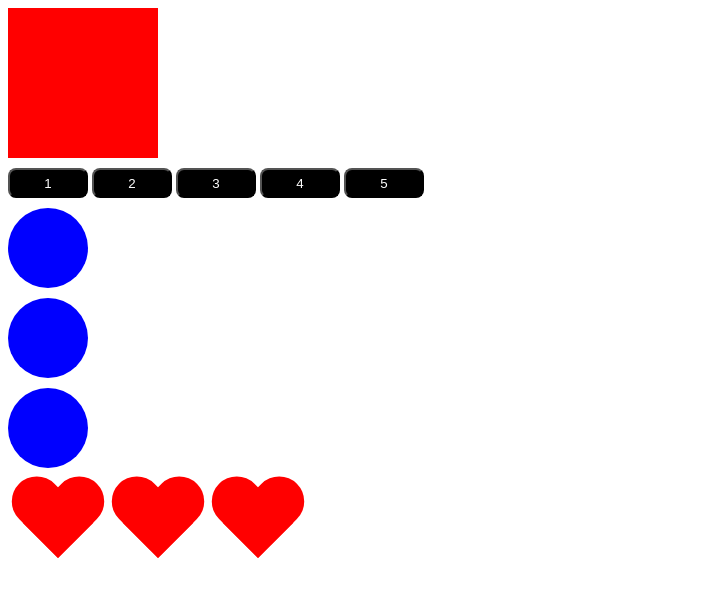
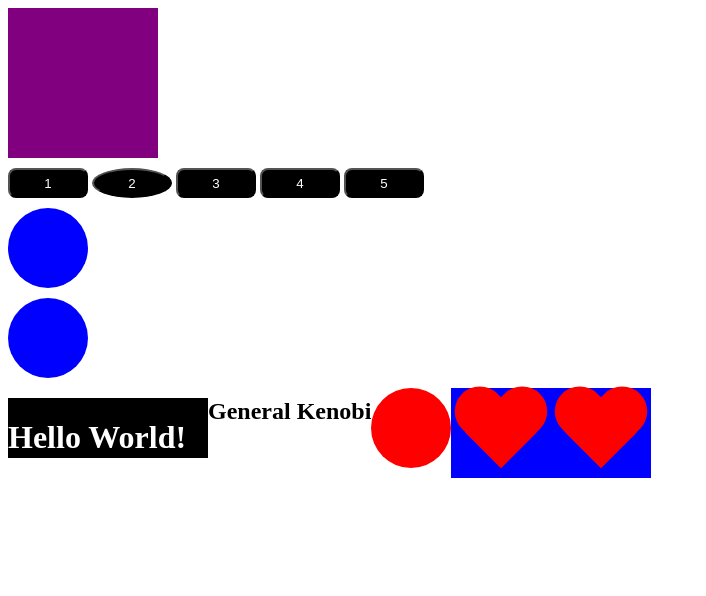
Before and after one commit to photon299/firstModuleCodeRep, a plain HTML site: page index.html in a window 1280 px wide. Shown: the whole page, without its empty margins (0-706 px from the left). Drawn offline with Linux system fonts and the light colour scheme.

Commit message:
05.12 day

```diff
--- a/script.js
+++ b/script.js
@@ -1049,17 +1049,38 @@
 
 
 //? 42. Получение элементов со страницы
-const box = document.getElementById("box");
-console.log(box);
+//? 43. Действия с элементами на странице
+const box = document.getElementById("box"),
+      buttons = document.getElementsByTagName("button"),
+      circles = document.getElementsByClassName("circle"),
+      hearts = document.querySelectorAll(".heart"),
+      oneHeart = document.querySelector(".heart"),
+      wrapp = document.querySelector(".wrapper");
 
-const buttons = document.getElementsByTagName("button");
-console.log(buttons[0]);
+box.style.backgroundColor = "blue";
+box.style.width = "500px";
+let num = 150;
+box.style.cssText = `background-color: purple; width: ${150}px`;
 
-const circles = document.getElementsByClassName("circle");
-console.log(circles);
+buttons[1].style.borderRadius = "100%";
+circles[0].style.backgroundColor = "red";
 
-const hearts = document.querySelectorAll(".heart");
-hearts.forEach(item => console.log(item));
+// for (let i = 0; i < hearts.length; i++) {
+//     hearts[i].style.backgroundColor = "blue";
+// }
 
-const oneHeart = document.querySelector(".heart");
-console.log(oneHeart);
+hearts.forEach(item => item.style.backgroundColor = "blue");
+
+const div = document.createElement("div");
+div.classList.add("black");
+wrapp.prepend(div);
+
+// circles[0].remove();
+
+hearts[0].replaceWith(circles[0]);
+
+div.innerHTML = "<h1>Hello World!</h1>";
+div.insertAdjacentHTML(
+    "afterend",
+    "<h2>General Kenobi</h2>"
+);
--- a/style.css
+++ b/style.css
@@ -44,3 +44,10 @@ button {
     transform: rotate(45deg);
     transform-origin :100% 100%;
 }
+.black {
+    margin-top: 20px;
+    width: 200px;
+    height: 60px;
+    color: white;
+    background-color: black;
+}
```
